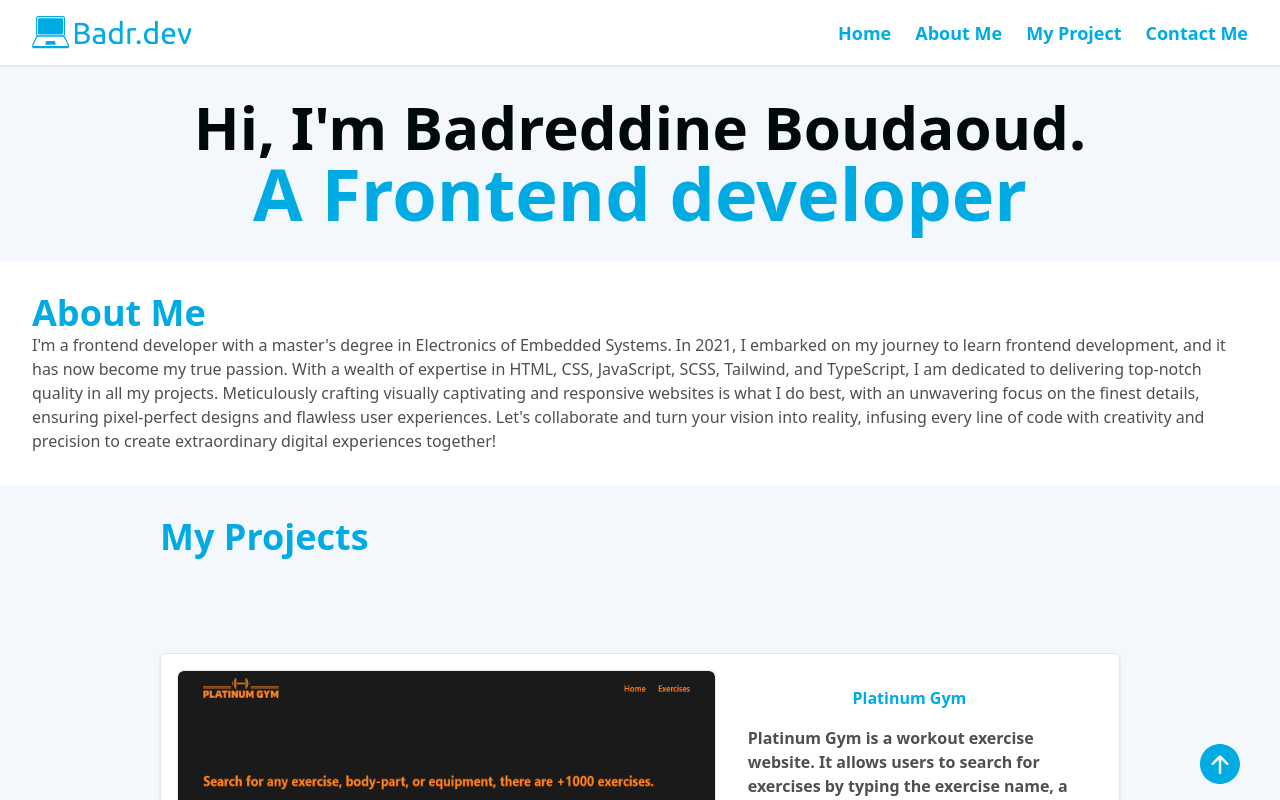
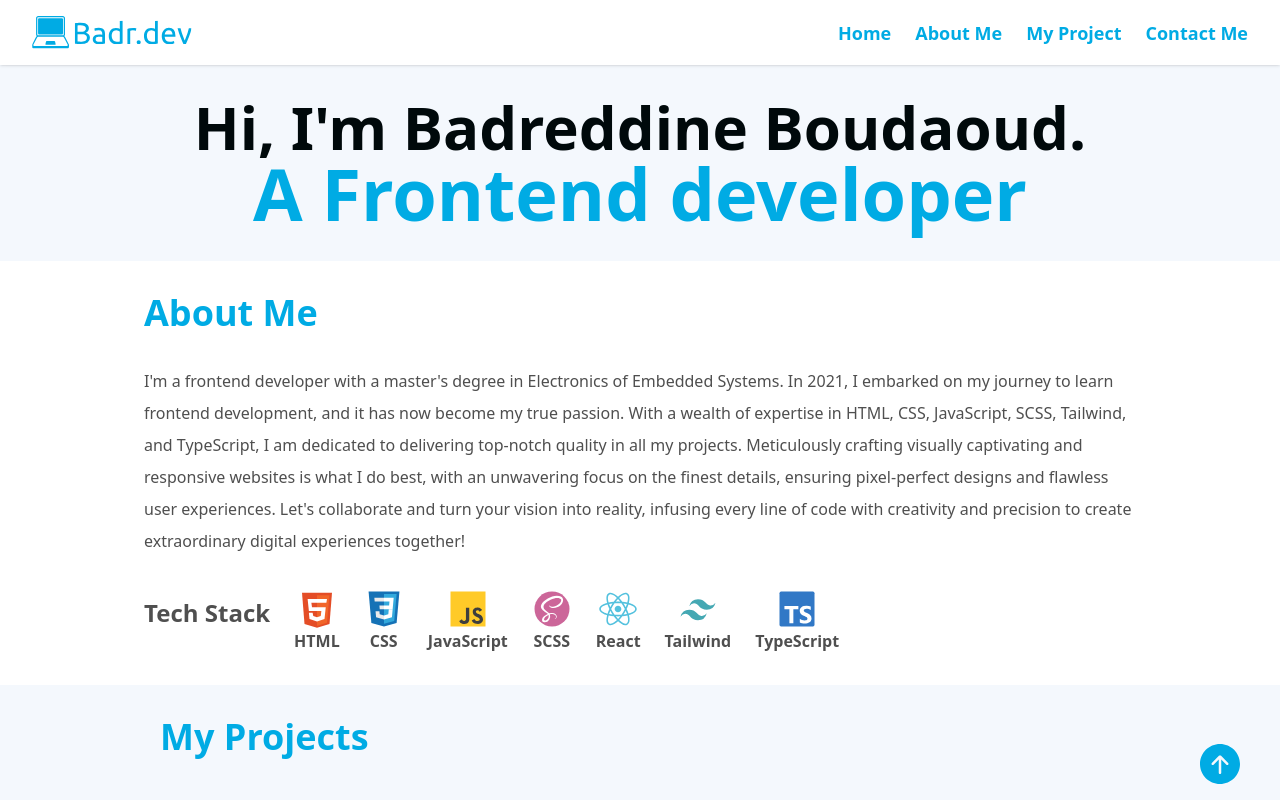
Before and after one commit to Badr-21/Portfolio-website, a React (Vite) app: page / in a window 1280 px wide. Shown: the top 800 px of the page. Built offline with nearby package versions, Linux system fonts and the light colour scheme.

Commit message:
added tech stack to AboutMe component

```diff
--- a/src/Components/AboutMe.jsx
+++ b/src/Components/AboutMe.jsx
@@ -1,19 +1,58 @@
 import { forwardRef } from "react";
+import HTMLIcon from "../assets/html-icon.svg";
+import CSSIcon from "../assets/css-icon.svg";
+import JavaScriptIcon from "../assets/javascript-icon.svg";
+import SCSSIcon from "../assets/scss-icon.svg";
+import ReactJsIcon from "../assets/reactjs-icon.svg";
+import TailwindIcon from "../assets/tailwind-icon.svg";
+import TypeScriptIcon from "../assets/typescript-icon.svg";
+
 const AboutMe = forwardRef(function AboutMe(props, aboutMeRef) {
    return (
-      <section ref={aboutMeRef} className="p-8 bg-white">
-         <h2 className="text-4xl text-PictonBlue font-semibold">About Me</h2>
-         <p className="text-DavysGray">
-            I'm a frontend developer with a master's degree in Electronics of Embedded Systems. In
-            2021, I embarked on my journey to learn frontend development, and it has now become my
-            true passion. With a wealth of expertise in HTML, CSS, JavaScript, SCSS, Tailwind, and
-            TypeScript, I am dedicated to delivering top-notch quality in all my projects.
-            Meticulously crafting visually captivating and responsive websites is what I do best,
-            with an unwavering focus on the finest details, ensuring pixel-perfect designs and
-            flawless user experiences. Let's collaborate and turn your vision into reality, infusing
-            every line of code with creativity and precision to create extraordinary digital
-            experiences together!
+      <section ref={aboutMeRef} className="py-8 px-36 bg-white">
+         <h2 className="text-4xl text-PictonBlue font-semibold mb-8">About Me</h2>
+         <p className="text-DavysGray font-medium mb-8 leading-8">
+            I&#39;m a frontend developer with a master&#39;s degree in Electronics of Embedded
+            Systems. In 2021, I embarked on my journey to learn frontend development, and it has now
+            become my true passion. With a wealth of expertise in HTML, CSS, JavaScript, SCSS,
+            Tailwind, and TypeScript, I am dedicated to delivering top-notch quality in all my
+            projects. Meticulously crafting visually captivating and responsive websites is what I
+            do best, with an unwavering focus on the finest details, ensuring pixel-perfect designs
+            and flawless user experiences. Let&#39;s collaborate and turn your vision into reality,
+            infusing every line of code with creativity and precision to create extraordinary
+            digital experiences together!
          </p>
+         <div className="flex flex-wrap items-center gap-x-6">
+            <h3 className="text-2xl font-semibold text-DavysGray mb-4">Tech Stack</h3>
+            <div className="flex flex-col items-center">
+               <img className="w-10" src={HTMLIcon} alt="HTML icon" />
+               <p className="text-DavysGray font-semibold">HTML</p>
+            </div>
+            <div className="flex flex-col items-center">
+               <img className="w-10" src={CSSIcon} alt="CSS icon" />
+               <p className="text-DavysGray font-semibold">CSS</p>
+            </div>
+            <div className="flex flex-col items-center">
+               <img className="w-10" src={JavaScriptIcon} alt="JavaScript icon" />
+               <p className="text-DavysGray font-semibold">JavaScript</p>
+            </div>
+            <div className="flex flex-col items-center">
+               <img className="w-10" src={SCSSIcon} alt="SCSS icon" />
+               <p className="text-DavysGray font-semibold">SCSS</p>
+            </div>
+            <div className="flex flex-col items-center">
+               <img className="w-10" src={ReactJsIcon} alt="React Js icon" />
+               <p className="text-DavysGray font-semibold">React</p>
+            </div>
+            <div className="flex flex-col items-center">
+               <img className="w-10" src={TailwindIcon} alt="Tailwind icon" />
+               <p className="text-DavysGray font-semibold">Tailwind</p>
+            </div>
+            <div className="flex flex-col items-center">
+               <img className="w-10" src={TypeScriptIcon} alt="TypeScript icon" />
+               <p className="text-DavysGray font-semibold">TypeScript</p>
+            </div>
+         </div>
       </section>
    );
 });
```
